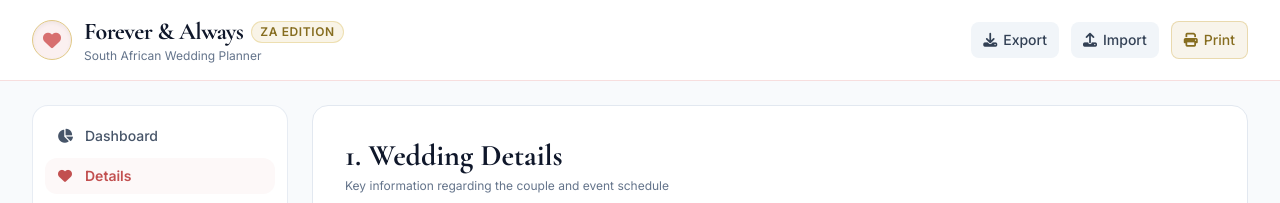
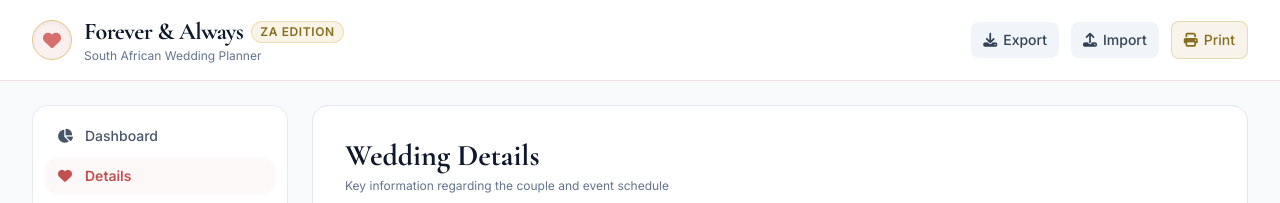
Before and after one commit to zoehuyser/EZWedding, a plain HTML site: page index.html in a window 1280 px wide. Both pictures are taken after a click on the button "Details". Shown: the top 203 px of the page. Drawn offline with nearby package versions, Linux system fonts and the light colour scheme.

Commit message:
Update index.html

```diff
--- a/index.html
+++ b/index.html
@@ -356,7 +356,7 @@
             <section id="sec-details" class="tab-content hidden space-y-6">
                 <div class="bg-white rounded-2xl border border-slate-200 p-4 sm:p-8 shadow-xs space-y-6">
                     <div class="border-b border-slate-100 pb-3 sm:pb-4">
-                        <h2 class="font-serif text-xl sm:text-3xl font-bold text-slate-900">1. Wedding Details</h2>
+                        <h2 class="font-serif text-xl sm:text-3xl font-bold text-slate-900">Wedding Details</h2>
                         <p class="text-xs text-slate-500 mt-1">Key information regarding the couple and event schedule</p>
                     </div>
 
```
